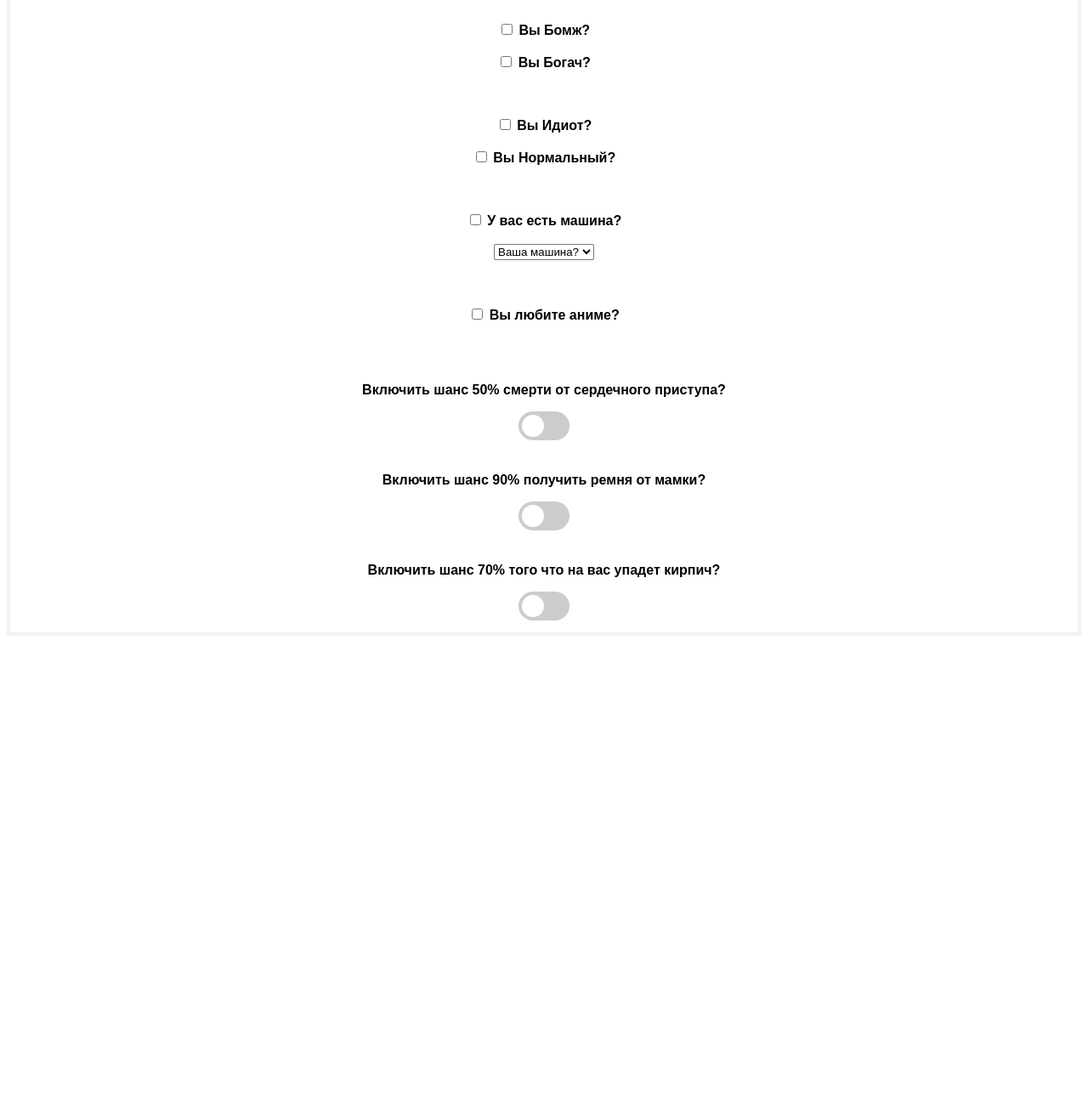
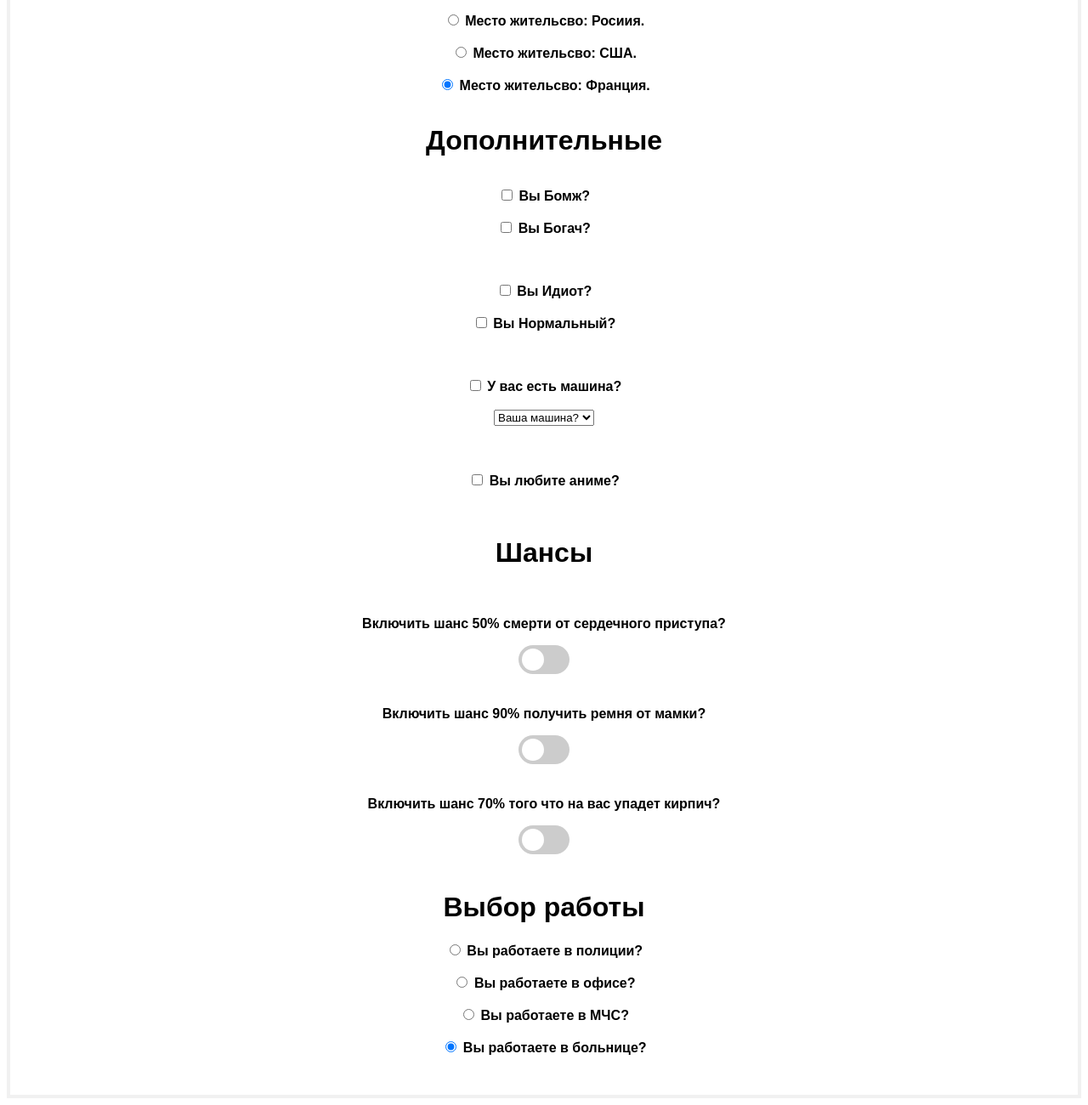
Before and after one commit to memzfun/CustomizationLife, a plain HTML site: page index.html in a window 1280 px wide. Shown: the part 397-1697 px from the top of the page at 85% size. Before the commit the page ends 1153 px from the top, so only its background shows below. Drawn offline with Linux system fonts and the light colour scheme.

Commit message:
Add files via upload

```diff
--- a/index.html
+++ b/index.html
@@ -10,6 +10,13 @@
 <center><div class="w3-row" style="padding:10px;border:4px solid #f1f1f1;">
 <div class="w3-col s4">
 	<h1><font face="Arial">Настройка Жизни</h1>
+	<h2><font face="Arial">Основные</font></h2>
+
+	<form name="test" method="post" action="input1.php">
+  <p><b>Ваше имя:</b><br>
+   <input type="text" size="40">
+  </p>
+<br>
 <input type="checkbox" checked="checked"><font face="Arial"><b> Вы живы?<br><br>
 <input type="checkbox"> Вы шизофреник?<br><br>
 <br>
@@ -21,6 +28,7 @@
 <input type="radio" name="Sam" checked="checked"> Место жительсво: США.<br><br>
 <input type="radio" name="Sam" checked="checked"> Место жительсво: Франция.<br>
 <br>
+<h3><font size="6" face="Arial">Дополнительные</font></h3>
 <br>
 <input type="checkbox"> Вы Бомж?<br><br>
 <input type="checkbox"> Вы Богач?<br><br>
@@ -54,6 +62,7 @@
   <br>
 <input type="checkbox"> Вы любите аниме?<br><br>
 <br>
+<h4><font size="6" face="Arial">Шансы</font></h3>
 <br>
 <p>Включить шанс 50% смерти от сердечного приступа?</p>
 <label class="switch">
@@ -74,7 +83,18 @@
   <input type="checkbox">
   <span class="slider round"></span>
 </label>
-
+<br>
+<br>
+<h5><font size="6" face="Arial">Выбор работы</font></h3>
+<input type="radio" name="Sq" checked="checked"> Вы работаете в полиции?<br>
+<br>
+<input type="radio" name="Sq" checked="checked"> Вы работаете в офисе?<br>
+<br>
+<input type="radio" name="Sq" checked="checked"> Вы работаете в МЧС?<br>
+<br>
+<input type="radio" name="Sq" checked="checked"> Вы работаете в больнице?<br>
+<br>
+<br>
 </div>
 </center>
 </body>
```
